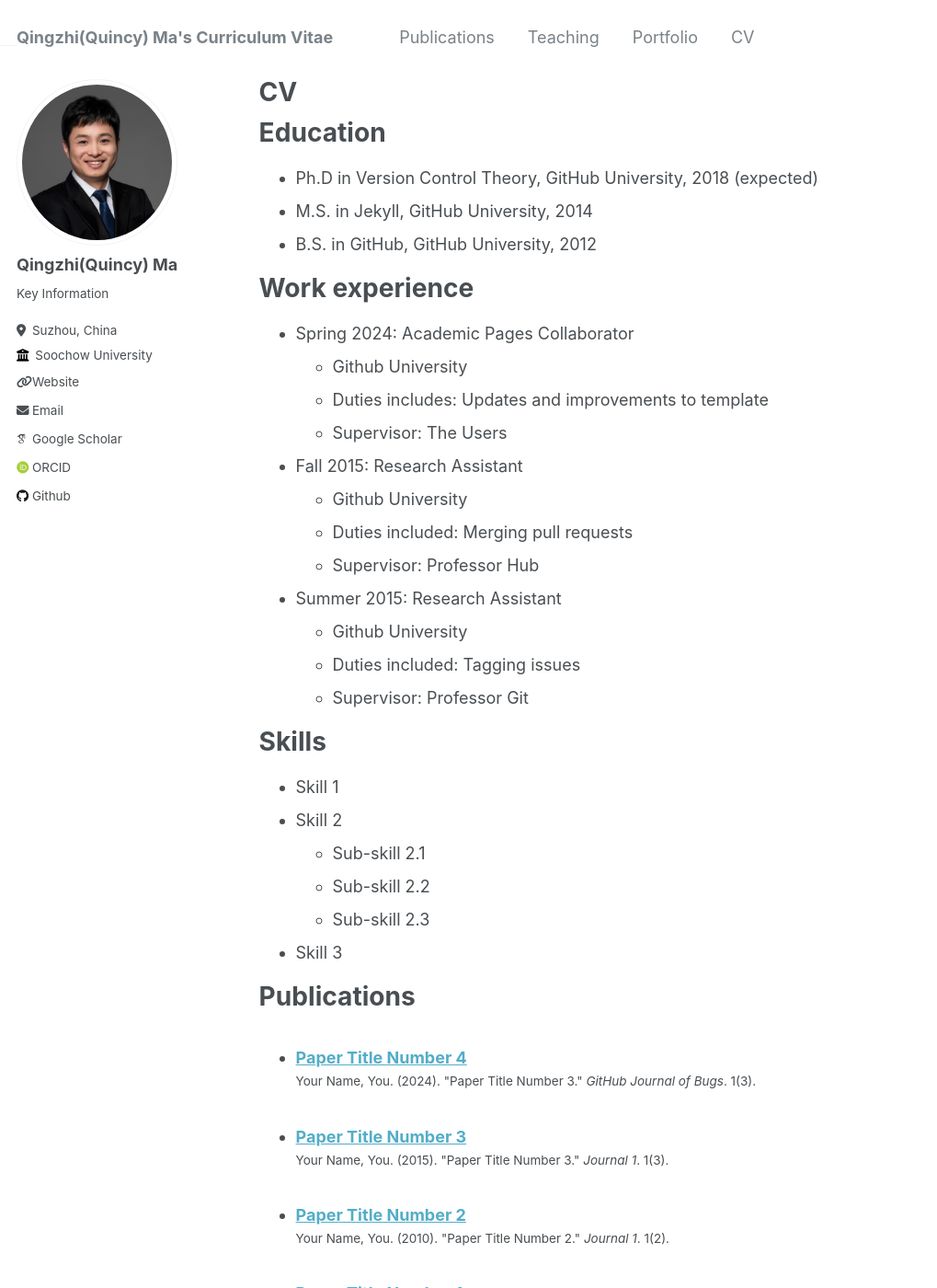
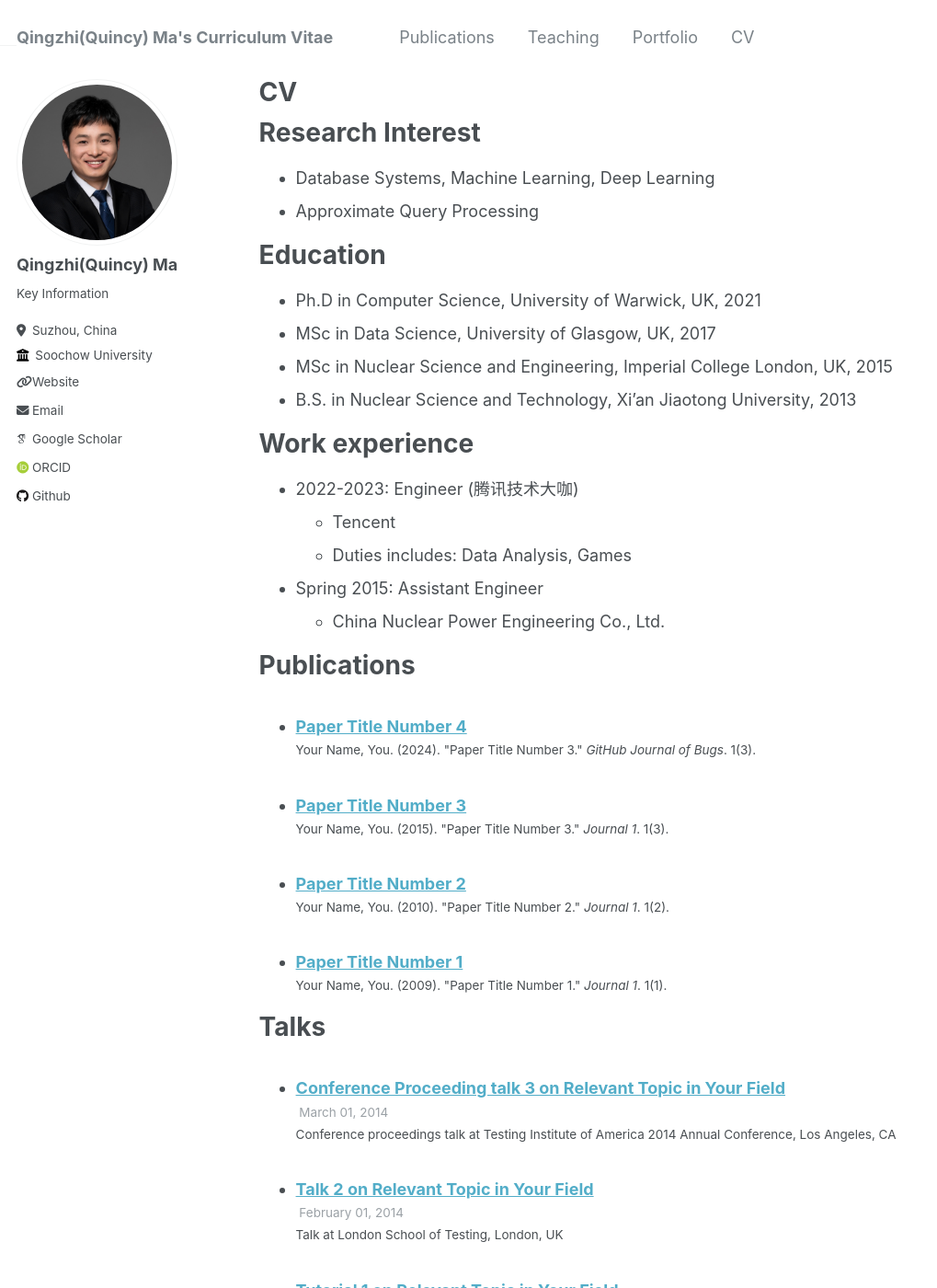
Before and after one commit to qingzma/qingzma.github.io, a Jekyll site: the page built from _pages/cv.md, in a window 1280 px wide and 1400 px high. Shown: the whole window at 92% size, without its empty margins (0-1019 px from the left). Built offline with Jekyll 4.4.1, drawn with Linux system fonts in a browser that asks for light colours; some web fonts are replaced.

Commit message:
update cv

```diff
--- a/_pages/cv.md
+++ b/_pages/cv.md
@@ -9,37 +9,27 @@ redirect_from:
 
 {% include base_path %}
 
+Research Interest
+======
+* Database Systems, Machine Learning, Deep Learning
+* Approximate Query Processing
+
 Education
 ======
-* Ph.D in Version Control Theory, GitHub University, 2018 (expected)
-* M.S. in Jekyll, GitHub University, 2014
-* B.S. in GitHub, GitHub University, 2012
+* Ph.D in Computer Science, University of Warwick, UK, 2021
+* MSc in Data Science, University of Glasgow, UK, 2017
+* MSc in Nuclear Science and Engineering, Imperial College London, UK, 2015
+* B.S. in Nuclear Science and Technology, Xi'an Jiaotong University, 2013
 
 Work experience
 ======
-* Spring 2024: Academic Pages Collaborator
-  * Github University
-  * Duties includes: Updates and improvements to template
-  * Supervisor: The Users
+* 2022-2023: Engineer (腾讯技术大咖)
+  * Tencent
+  * Duties includes: Data Analysis, Games
 
-* Fall 2015: Research Assistant
-  * Github University
-  * Duties included: Merging pull requests
-  * Supervisor: Professor Hub
+* Spring 2015: Assistant Engineer
+  * China Nuclear Power Engineering Co., Ltd.
 
-* Summer 2015: Research Assistant
-  * Github University
-  * Duties included: Tagging issues
-  * Supervisor: Professor Git
-
-Skills
-======
-* Skill 1
-* Skill 2
-  * Sub-skill 2.1
-  * Sub-skill 2.2
-  * Sub-skill 2.3
-* Skill 3
 
 Publications
 ======
```
